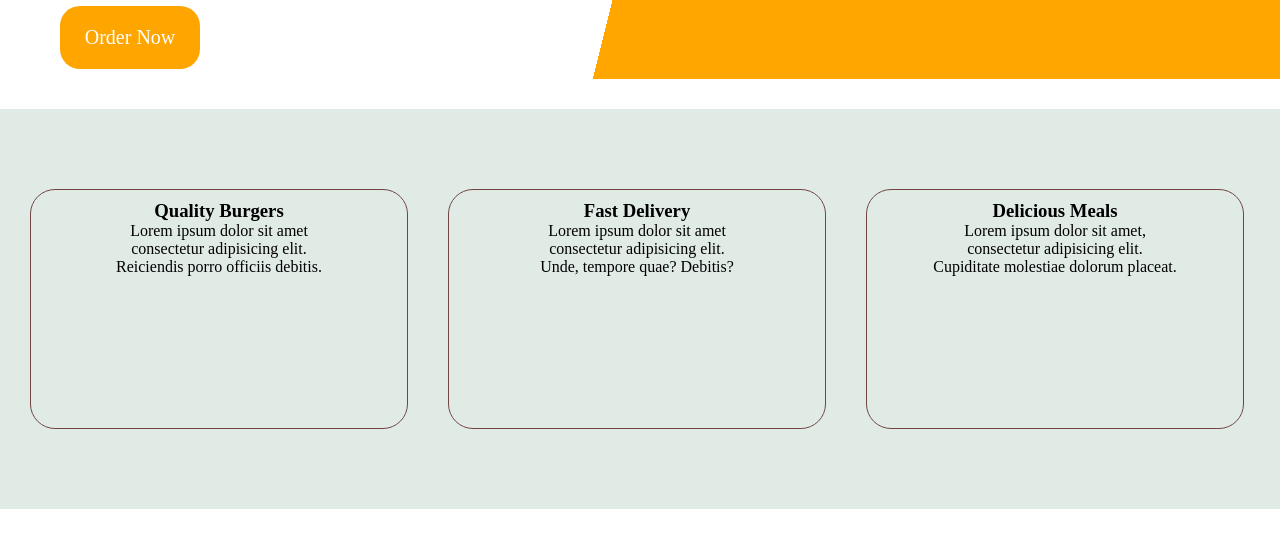
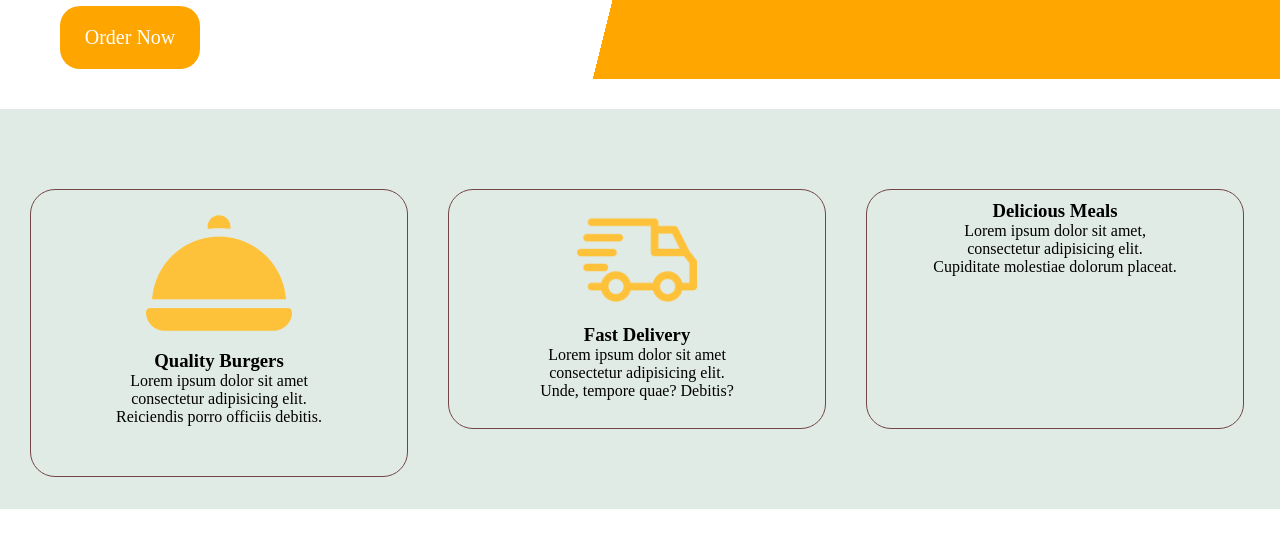
Before and after one commit to Andy3643/Burger-Palace, a plain HTML site: page index.html in a window 1280 px wide. Shown: the part 300-848 px from the top of the page. Drawn offline with Linux system fonts and the light colour scheme.

Commit message:
add icons

```diff
--- a/index.css
+++ b/index.css
@@ -83,7 +83,7 @@ button{
     margin: 20px;
     float: left;
     width: 30%;
-    height: 100%;
+    height: 120%;
     text-align: center;
     border-radius: 25px;
     flex: row;
--- a/index.html
+++ b/index.html
@@ -40,10 +40,12 @@
 </div>
 <div class="leftbox">
         <div class="quality">
+            <img src="food-tray.png" alt="food-tray" style="height: 55%;">
             <h3>Quality Burgers</h3>
             <p>Lorem ipsum dolor sit amet <br>consectetur adipisicing elit.<br> Reiciendis porro officiis debitis.</p></div>
 
         <div class="fast">
+            <img src="delivery.png" alt="delivery bus" style="height: 55%;">
             <h3>Fast Delivery</h3>
             <p>Lorem ipsum dolor sit amet <br>consectetur adipisicing elit.<br> Unde, tempore quae? Debitis?</p></div>
 
```
Also changed, not shown: bucket.png (added), delivery.png (added), download (1).png (added), download (2).png (added), fast-food.png (added), food-tray.png (added).
